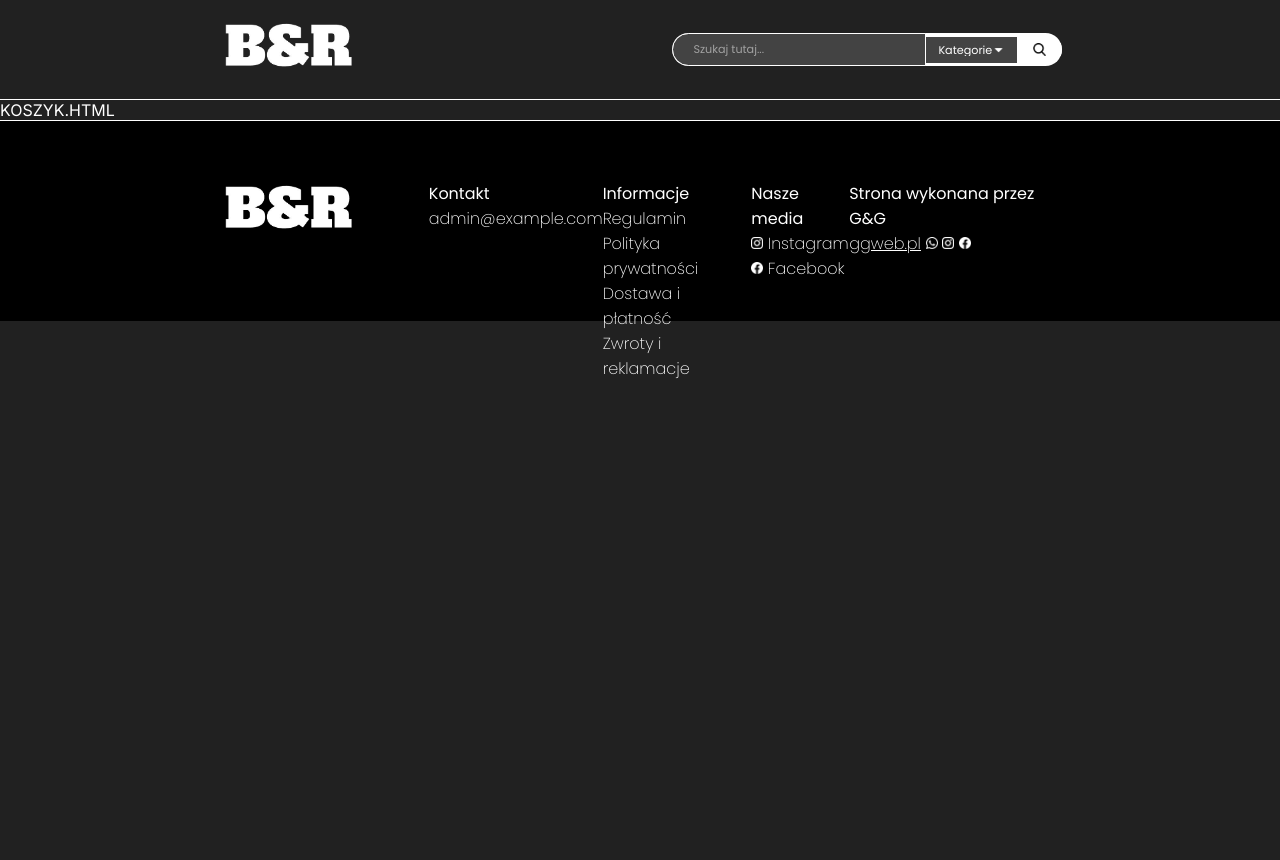
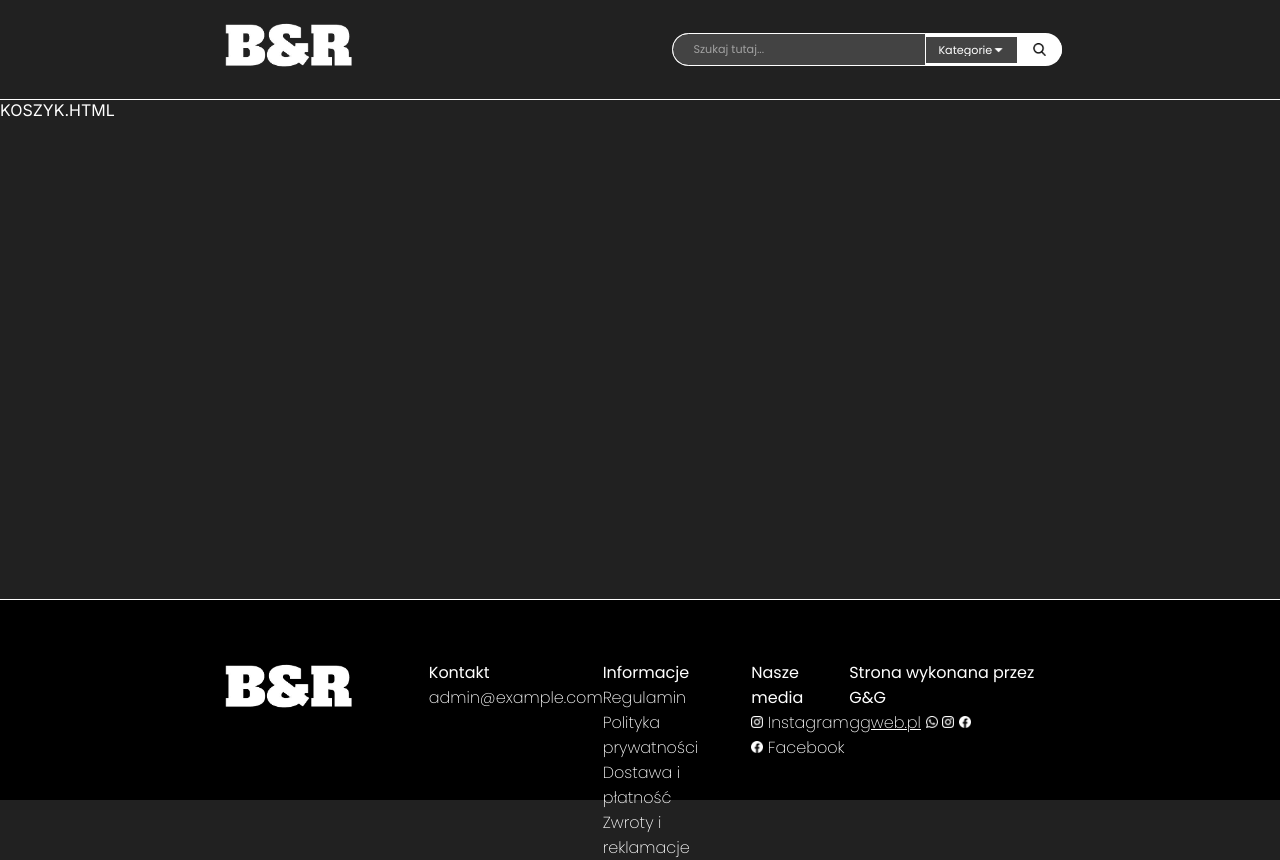
Before and after one commit to T4IK0N/sklep, a PHP site: page /koszyk.html in a window 1280 px wide. Before the commit the page ends 379 px from the top, so only its background shows below. Run offline with PHP 8.4, Linux system fonts and the light colour scheme; some web fonts are replaced.

Commit message:
fixed it for real

```diff
--- a/style/common.css
+++ b/style/common.css
@@ -49,7 +49,6 @@ body {
     background-color: var(--background-color);
     font-family: var(--main-font), sans-serif;
     color: #fff;
-    min-height: 100dvh;
     /* padding: 0 var(--site-padding); */
 }
 
@@ -168,6 +167,10 @@ nav {
 }
 
 /* MAIN */
+
+main {
+    min-height: calc(100dvh - var(--nav-height) - 201px);
+}
 
 #hero {
     width: 100%;
```
